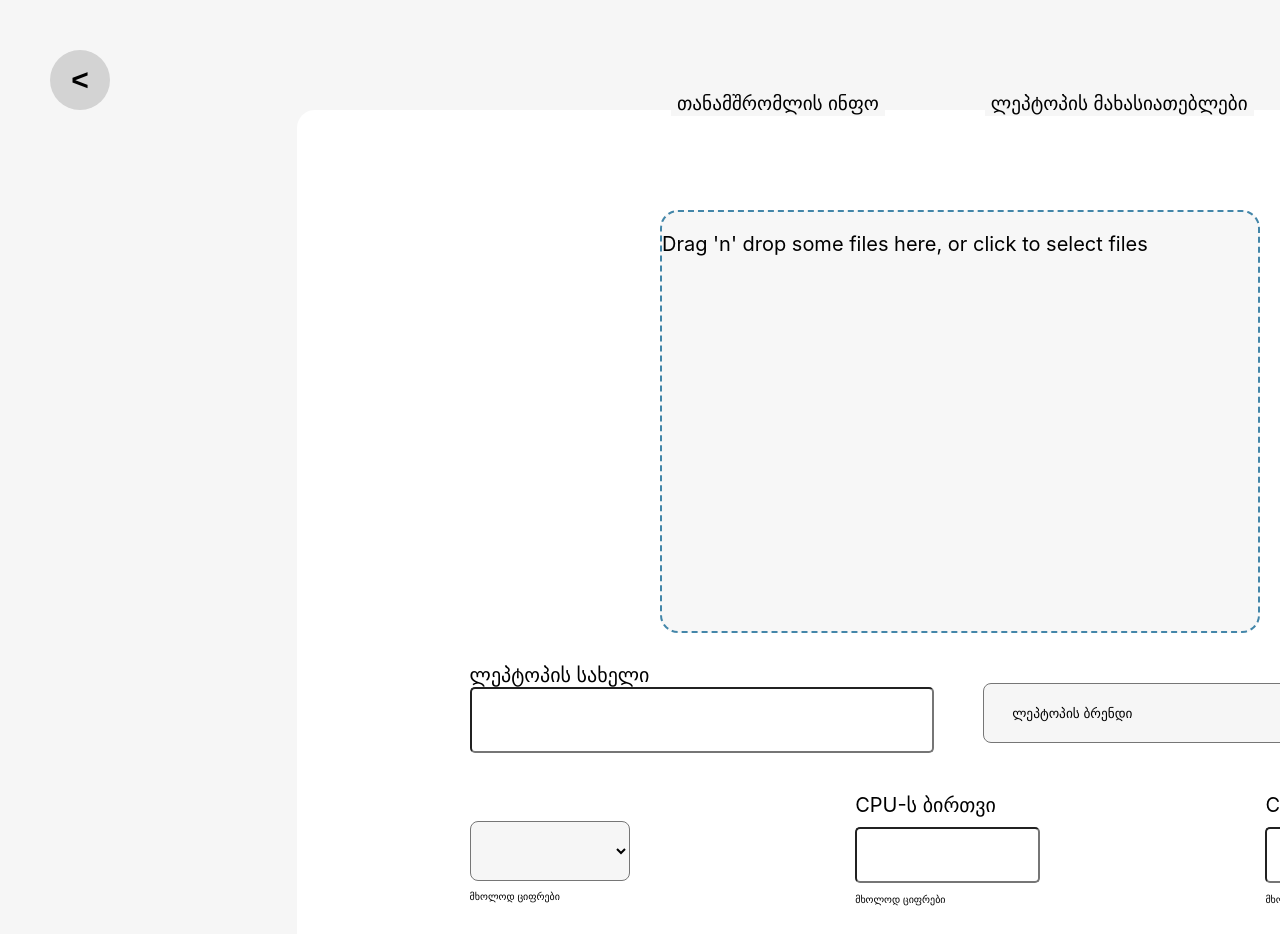
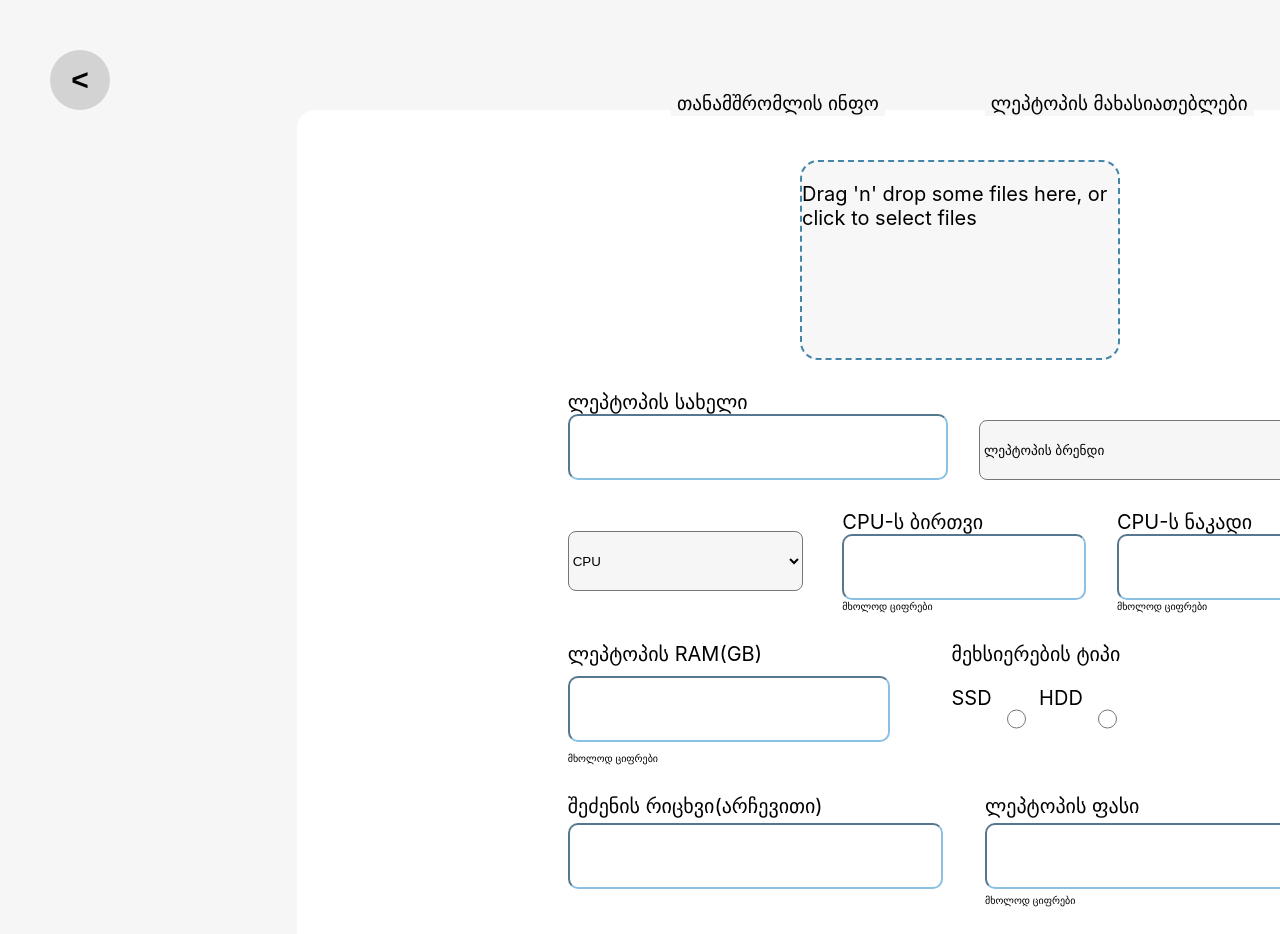
Before and after one commit to Zviad-Mikeladze/redberry-task, a React (Create React App) app: page / in a window 1280 px wide. Shown: the top 934 px of the page. Built offline with nearby package versions, Linux system fonts and the light colour scheme.

Commit message:
select handler & css update

```diff
--- a/src/App.css
+++ b/src/App.css
@@ -7,7 +7,6 @@ main {
 }
 @media only screen and (max-width: 390px) {
   main {
-     position: relative;
     width: 390px;
     height: 844px;
     font-size: small;
--- a/src/comonents/LaptopForm.js
+++ b/src/comonents/LaptopForm.js
@@ -4,15 +4,14 @@ import classes from "./LaptopForm.module.css";
 
 const LaptopForm = () => {
   return (
-    <div>
-      <form>
+    <div className={classes.mainInput}>
       <div className={classes.dropDown}>
         <MyDropzone />
       </div>
       <div className={classes.LapName}>
         <div className={classes.LapNameInput}>
           <label>ლეპტოპის სახელი</label>
-            <input></input>
+          <input />
         </div>
         <select>
           <option selected hidden>
@@ -22,21 +21,20 @@ const LaptopForm = () => {
       </div>
 
       <div className={classes.cpu}>
-          <div className={classes.cpuSelect}>
         <select>
-              <option></option>
+          <option selected hiden>
+            CPU
+          </option>
         </select>
-            <small>მხოლოდ ციფრები</small>
-          </div>
-
         <div className={classes.cpuInput}>
           <label> CPU-ს ბირთვი </label>
           <input></input>
           <small>მხოლოდ ციფრები</small>
         </div>
+
         <div className={classes.cpuInput}>
           <label> CPU-ს ნაკადი </label>
-            <input></input>
+          <input />
           <small>მხოლოდ ციფრები</small>
         </div>
       </div>
@@ -68,7 +66,7 @@ const LaptopForm = () => {
           <small>მხოლოდ ციფრები</small>
         </div>
       </div>
-        <div className={classes.last}>
+      {/* <div className={classes.last}>
         <label>ლეპტოპის მდგომარეობა</label>
         <div>
           <input type="radio"></input>
@@ -76,7 +74,7 @@ const LaptopForm = () => {
           <input type="radio"></input>
           <label> მეორადი</label>
         </div>
-        </div>
+      </div> */}
       <div className={classes.buttons}>
         <button className={classes.button1}>
           <b>უკან</b>
@@ -84,10 +82,7 @@ const LaptopForm = () => {
         <button className={classes.button2}>
           <b>დამახსოვრება</b>
         </button>
-
       </div>
-
-      </form>
     </div>
   );
 };
--- a/src/comonents/LaptopForm.module.css
+++ b/src/comonents/LaptopForm.module.css
@@ -1,3 +1,10 @@
+.mainInput {
+  width: 80%;
+  display: flex;
+  flex-direction: column;
+  align-items: center;
+  gap: 30px;
+}
 small {
   font-size: 10px;
 }
@@ -6,8 +13,8 @@ hr {
 }
 .dropDown {
   box-sizing: border-box;
-  height: 423px;
-  width: 600px;
+  height: 25vh;
+  width: 25vw;
   background: #f7f7f7;
   border: 2px dashed #4386a9;
   border-radius: 18px;
@@ -17,45 +24,35 @@ hr {
   flex-direction: row;
   width: 80%;
   gap: 5%;
-  align-items: center;
+  align-items: flex-end;
 }
 .LapNameInput {
   display: flex;
   flex-direction: column;
-  height: 100px;
-  width: 50%;
+  width: 100%;
 }
-.LapNameInput input {
-  height: 60px;
-  border-radius: 5px;
-}
-.LapName select {
-  width: 50%;
-}
+
 .cpu {
   display: flex;
   flex-direction: row;
   width: 80%;
   justify-content: space-between;
-  align-items: flex-end;
+  align-items: center;
 }
-.cpuSelect select {
-  width: 100%;
+.cpu select {
+  width: 30%;
 }
 .cpuInput {
-  gap: 10px;
+  width: 30%;
   display: flex;
   flex-direction: column;
 }
-.cpuInput input {
-  height: 50px;
-  border-radius: 5px;
-}
+
 .ram {
   display: flex;
   flex-direction: row;
   justify-content: flex-start;
-  gap: 50px;
+  gap: 70px;
   width: 80%;
 }
 .ramInput {
@@ -64,10 +61,7 @@ hr {
   width: 40%;
   gap: 10px;
 }
-.ramInput input {
-  height: 60px;
-  border-radius: 5px;
-}
+
 .ramType {
   display: flex;
   flex-direction: column;
@@ -94,14 +88,7 @@ hr {
   width: 80%;
   gap: 5px;
 }
-.row input {
-  height: 60px;
-  border-radius: 5px;
-}
-.last {
-  margin-right: 700px;
-  gap: 20px;
-}
+
 .buttons {
   display: flex;
   flex-direction: row;
--- a/src/comonents/PersonForm.js
+++ b/src/comonents/PersonForm.js
@@ -3,9 +3,9 @@ import "./PersonForm.module.css";
 import classes from "./PersonForm.module.css";
 const PersonForm = () => {
   const [teamsList, setTeamsList] = useState([]);
+  const [selectedTeam, setSelectedTeam] = useState();
   const [positionsList, setPositionsList] = useState([]);
 
-  useEffect(() => {
   const teamFetch = async () => {
     const response = await fetch(
       "https://pcfy.redberryinternship.ge/api/teams",
@@ -26,6 +26,7 @@ const PersonForm = () => {
     }
     setTeamsList(teams);
   };
+  useEffect(() => {
     const positionFetCh = async () => {
       const response = await fetch(
         "https://pcfy.redberryinternship.ge/api/positions",
@@ -37,63 +38,83 @@ const PersonForm = () => {
       );
       const responseData = await response.json();
       const positions = [];
+
       for (const key in responseData.data) {
+        if (selectedTeam == responseData.data[key].team_id) {
           positions.push({
+            teamId: responseData.data[key].team_id,
+
             id: responseData.data[key].id,
             name: responseData.data[key].name,
           });
         }
         setPositionsList(positions);
+      }
     };
 
+    positionFetCh();
+  }, [selectedTeam]);
+  useEffect(() => {
     teamFetch();
-    positionFetCh();
   }, []);
-  //   console.log(positionsList);
+
+  const teamsChangeHandler = (event) => {
+    setSelectedTeam(event.target.value);
+  };
+  const positionChangeHandler = (event) => {};
+
   return (
-    <div>
-      <form>
     <div className={classes.mainInput}>
+      <div className={classes.inputFullName}>
         <div className={classes.inputName}>
           <label>სახელი</label>
-            <input type="text"></input>
+          <input type="text" required />
           <p>test2</p>
         </div>
         <div className={classes.inputName}>
           {" "}
           <label>გვარი</label>
-            <input type="text"></input>
+          <input type="text" required />
           <small>test</small>
         </div>
       </div>
-        <select>
+      <select required onChange={teamsChangeHandler}>
         <option disabled selected hidden>
           თიმი
         </option>
         {teamsList.map((teams) => {
-            return <option key={teams.id}>{teams.name}</option>;
+          return (
+            <option value={teams.id} key={teams.id} id={teams.teamId}>
+              {teams.name}
+            </option>
+          );
         })}
       </select>
-        <select>
+      <select required onChange={positionChangeHandler}>
         <option disabled selected hidden>
           პოზიცია
         </option>
         {positionsList.map((position) => {
-            return <option key={position.id}>{position.name}</option>;
+          return (
+            <option value={position.id} key={position.id}>
+              {position.name}
+            </option>
+          );
         })}
       </select>
       <div className={classes.inputOther}>
         <label>მეილი</label>
-          <input></input>
+        <input required />
+        <small>უნდა მთვრდებოდეს @redberry.ge-ით</small>
         <label>ტელეფონის ნომერი</label>
-          <input></input>
+        <input required />
+        <small>უნდა აკმაყოფილებდეს ქართული მობ-ნომრის ფორმატს</small>
       </div>
 
       <button className={classes.formButton}>
         {" "}
         <b> შემდეგი </b>
       </button>
-      </form>
     </div>
   );
 };
--- a/src/comonents/PersonForm.module.css
+++ b/src/comonents/PersonForm.module.css
@@ -1,48 +1,34 @@
-
 .mainInput {
+  display: flex;
+  flex-direction: column;
+  align-items: center;
+  gap: 30px;
+}
+.inputFullName {
   display: flex;
   flex-direction: row;
   border-radius: 18px;
-  width: 920px;
+  width: 100%;
   gap: calc(10%);
   background-color: rgb(255, 255, 255);
 }
-
 .inputName {
   display: flex;
   flex-direction: column;
   gap: 10px;
   width: 100%;
 }
-.inputName input {
-  width: calc(100% - 16px);
-  height: 60px;
-  border-radius: 10px;
-  border-color: #8ac0e2;
-}
-
-select {
-  padding: 8px 24px;
-  width: 926px;
-  height: 60px;
-  border-radius: 8px;
-  background-color: #f6f6f6;
-}
 .inputOther {
   display: flex;
   flex-direction: column;
   padding: 8px 24px;
-}
-.inputOther input {
-  width: 926px;
-  height: 60px;
-  border-radius: 10px;
-  border-color: #8ac0e2;
+  width: 100%;
+  gap: 10px;
 }
 
 .formButton {
   background-color: #62a1eb;
-  width: 180px;
+  width: 25%;
   height: 60px;
   color: #ffffff;
   border-radius: 5px;
--- a/src/pages/Input.js
+++ b/src/pages/Input.js
@@ -13,7 +13,7 @@ const Input = () => {
         <button>ლეპტოპის მახასიათებლები</button>
       </div>
 
-      <form >
+      <form>
         <LaptopForm />
       </form>
       <div className={classes.logo}>test</div>
--- a/src/pages/Input.module.css
+++ b/src/pages/Input.module.css
@@ -48,7 +48,19 @@ form {
   border-radius: 18px;
   font-size: 20px;
   padding: 50px;
-  gap:30px
+  gap: 30px;
+}
+form input {
+  width: 100%;
+  height: 60px;
+  border-radius: 10px;
+  border-color: #8ac0e2;
+}
+form select {
+  width: 100%;
+  height: 60px;
+  border-radius: 8px;
+  background-color: #f6f6f6;
 }
 
 .logo {
```
Lines whose indentation alone changed are shown as unchanged.
